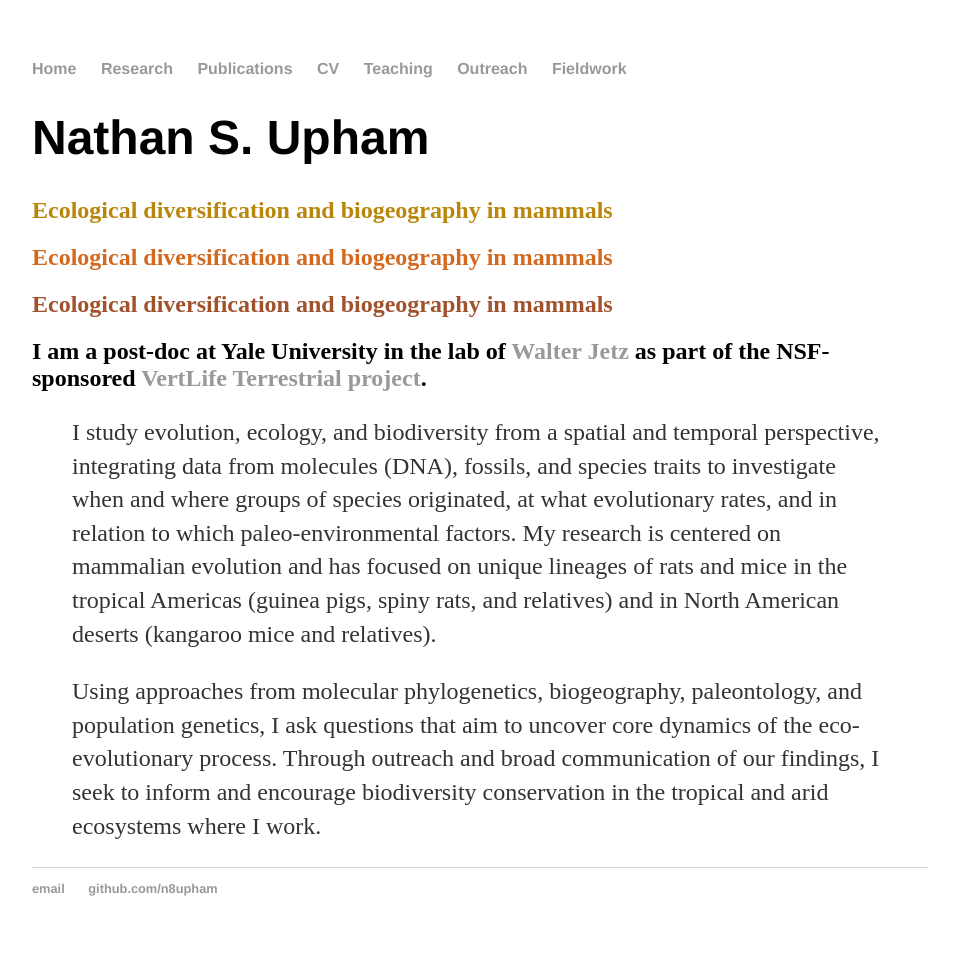
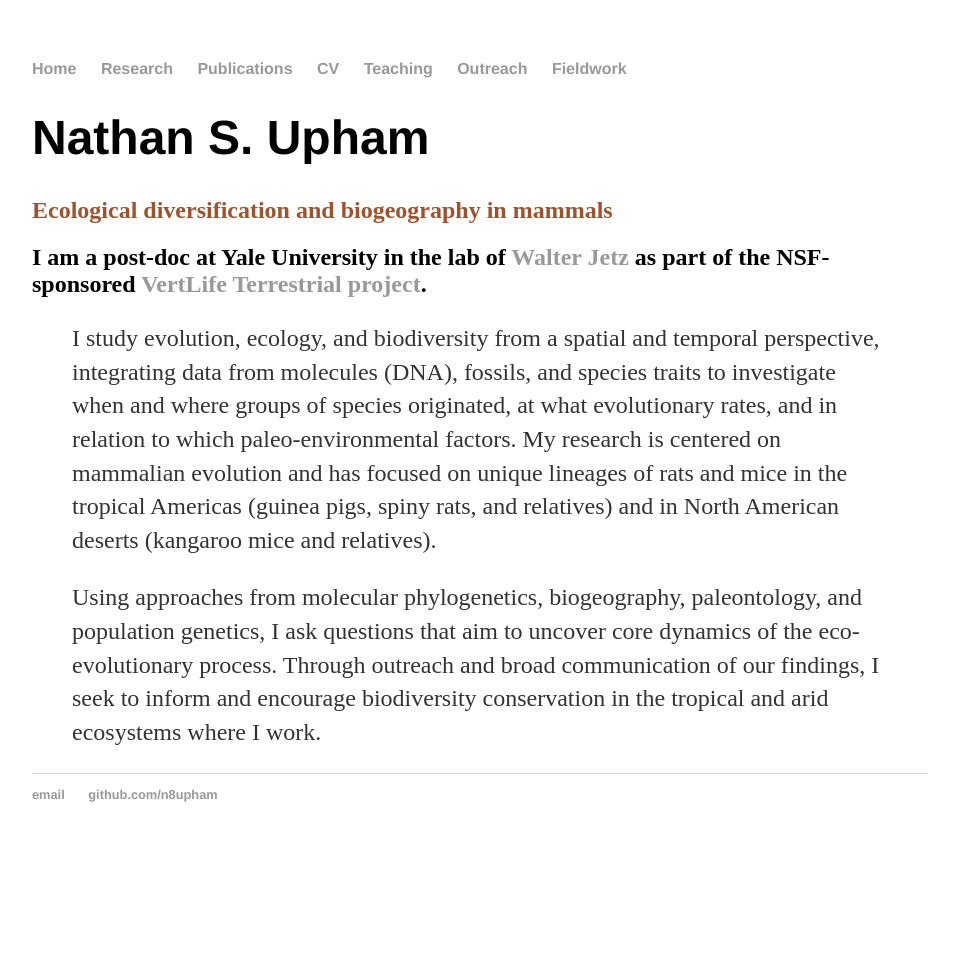
Before and after one commit to n8upham/n8upham.github.io, a Jekyll site: the page built from index.md, in a window 1280 px wide. Shown: the whole page, without its empty margins (160-1119 px from the left). Built offline with Jekyll 4.4.1, drawn with Linux system fonts in a browser that asks for light colours; after the commit the page ends 900 px from its top, so only the background shows below that.

Commit message:
Update index.md

```diff
--- a/index.md
+++ b/index.md
@@ -3,10 +3,6 @@ layout: default
 title: Nate Upham, Home
 ---
 # **Nathan S. Upham**
-
-## <span style="color:DarkGoldenrod;">Ecological diversification and biogeography in mammals</span>
-
-## <span style="color:Chocolate;">Ecological diversification and biogeography in mammals</span>
 
 ## <span style="color:Sienna;">Ecological diversification and biogeography in mammals</span>
 
```
